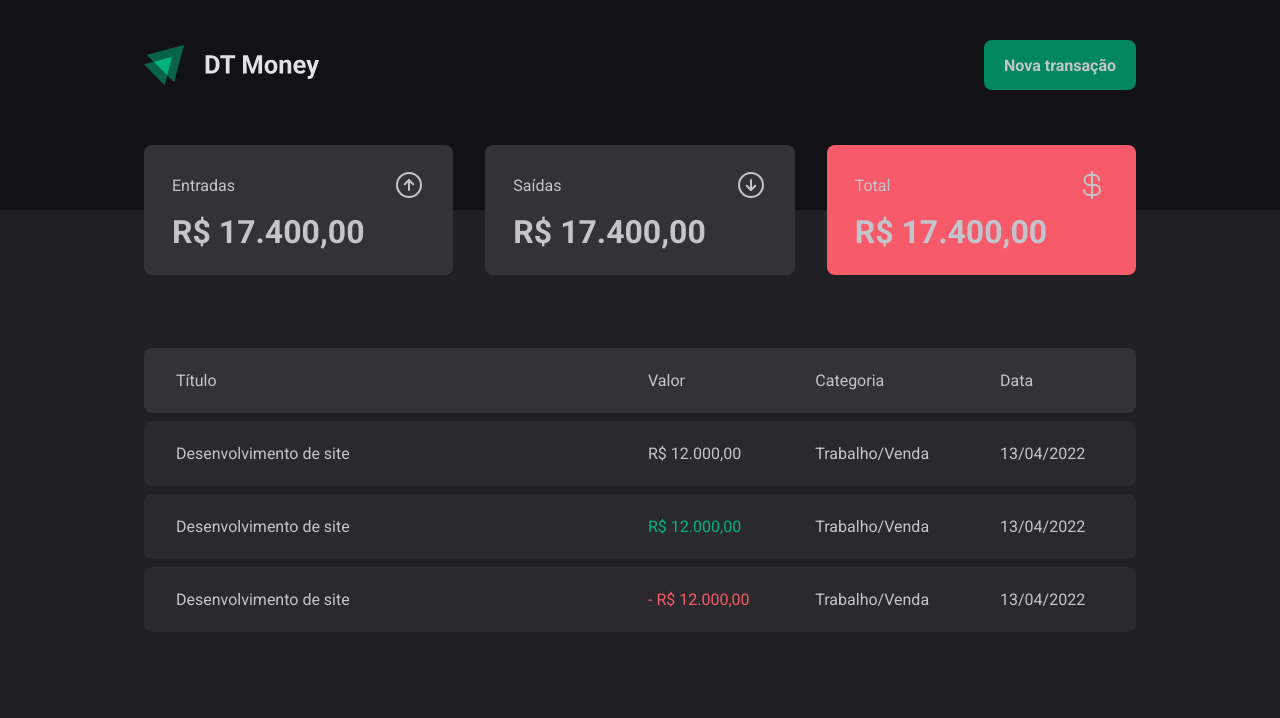
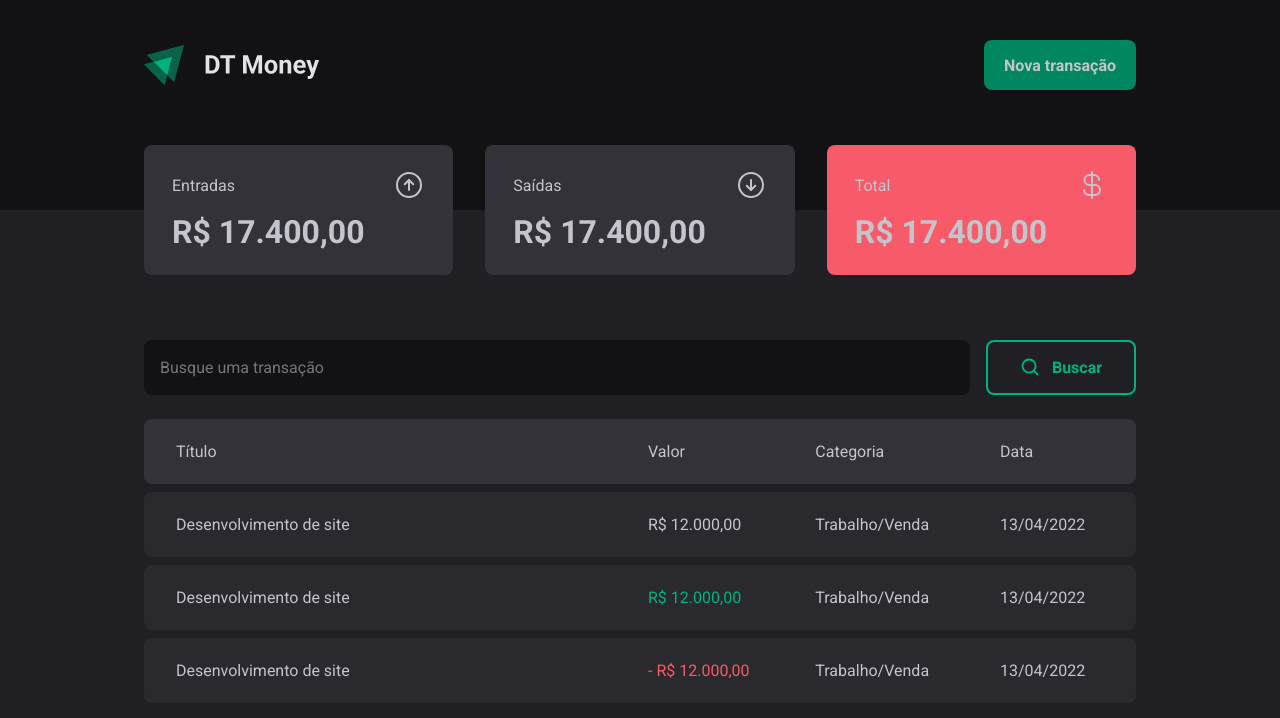
Before and after one commit to HenriqueFerraz27/dt-money, a React (Vite) app: page / in a window 1280 px wide. Shown: the top 718 px of the page. Built offline with nearby package versions, Linux system fonts and the light colour scheme; the HTML template or start-up script is replaced by a standard one.

Commit message:
🏗feat(component): search form

```diff
--- /dev/null
+++ b/src/components/SearchForm/index.tsx
@@ -0,0 +1,13 @@
+import * as S from './styles'
+import * as Icon from 'phosphor-react'
+
+export const SearchForm = () => {
+  return (
+    <S.SearchForm>
+      <S.SearchInput placeholder="Busque uma transação" />
+      <S.SearchButton>
+        <Icon.MagnifyingGlass weight="bold"/> Buscar
+      </S.SearchButton>
+    </S.SearchForm>
+  )
+}
--- /dev/null
+++ b/src/components/SearchForm/styles.ts
@@ -0,0 +1,40 @@
+import styled from 'styled-components'
+import { pxToRem } from '../../utils/pxToRem'
+
+export const SearchForm = styled.form`
+  display: flex;
+  gap: ${pxToRem(16)};
+  height: ${pxToRem(55)};
+  margin-bottom: ${pxToRem(16)};
+`
+
+export const SearchInput = styled.input`
+  flex: 1;
+  padding: 0 ${pxToRem(16)};
+  border-radius: ${pxToRem(8)};
+  border: none;
+  background-color: ${({ theme }) => theme.colors.base.shape[300]};
+`
+
+export const SearchButton = styled.button`
+  gap: ${pxToRem(12)};
+  width: ${pxToRem(150)};
+  padding: 0 ${pxToRem(16)};
+  color: ${({ theme }) => theme.colors.brand[100]};
+  font-weight: ${({ theme }) => theme.typography.weight.bold};
+  border: 2px solid ${({ theme }) => theme.colors.brand[100]};
+  border-radius: ${pxToRem(8)};
+  transition: all 0.1s;
+
+  svg {
+    width: ${pxToRem(20)};
+    height: ${pxToRem(20)};
+    margin-top: -2px;
+  }
+
+  &:hover {
+    color: ${({ theme }) => theme.colors.base.text[100]};
+    border-color: ${({ theme }) => theme.colors.brand[200]};
+    background-color: ${({ theme }) => theme.colors.brand[200]};
+  }
+`
--- a/src/components/index.ts
+++ b/src/components/index.ts
@@ -1,3 +1,4 @@
 export * from './Header'
 export * from './Summary'
+export * from './SearchForm'
 export * from './TransactionsTable'
--- a/src/pages/Transactions/index.tsx
+++ b/src/pages/Transactions/index.tsx
@@ -1,4 +1,4 @@
-import { Header, Summary, TransactionsTable } from '../../components'
+import { Header, SearchForm, Summary, TransactionsTable } from '../../components'
 import * as S from './styles'
 
 function Transactions() {
@@ -7,6 +7,7 @@ function Transactions() {
       <Header />
       <S.TransactionsMain>
         <Summary />
+        <SearchForm/>
         <TransactionsTable />
       </S.TransactionsMain>
     </>
```
